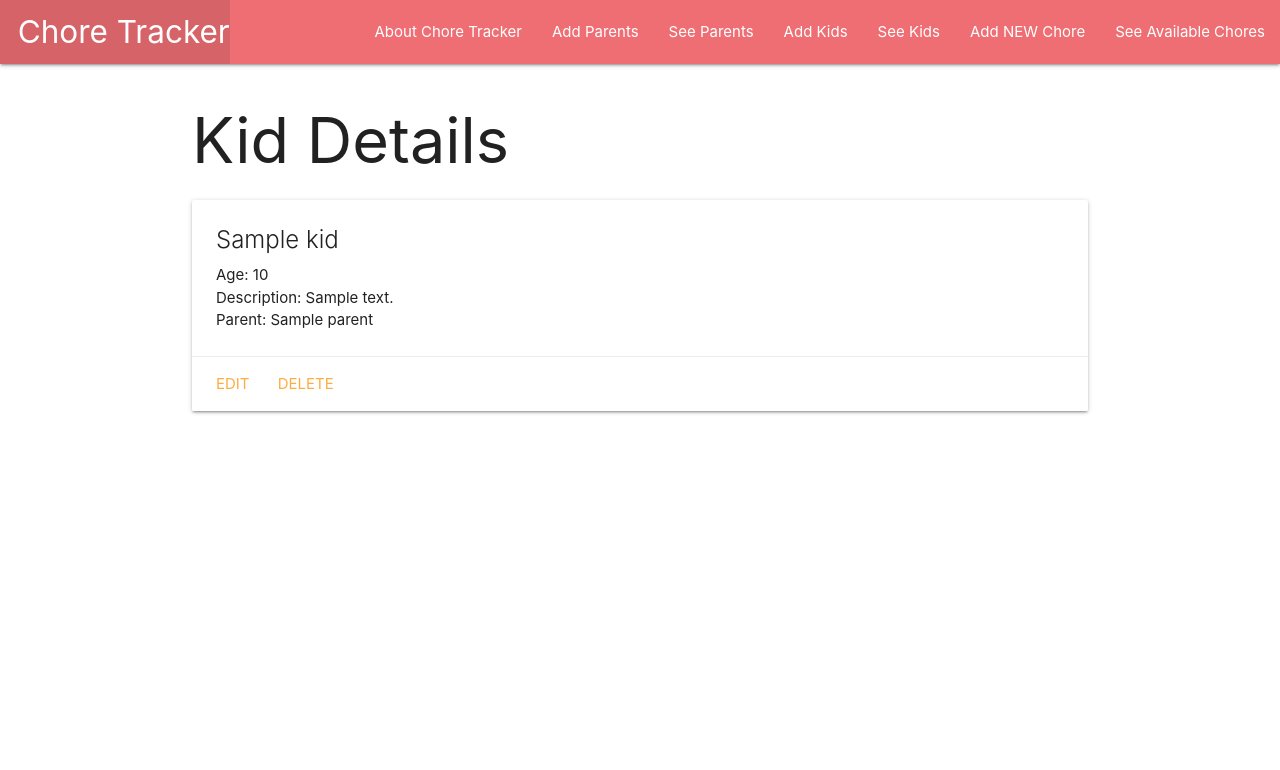
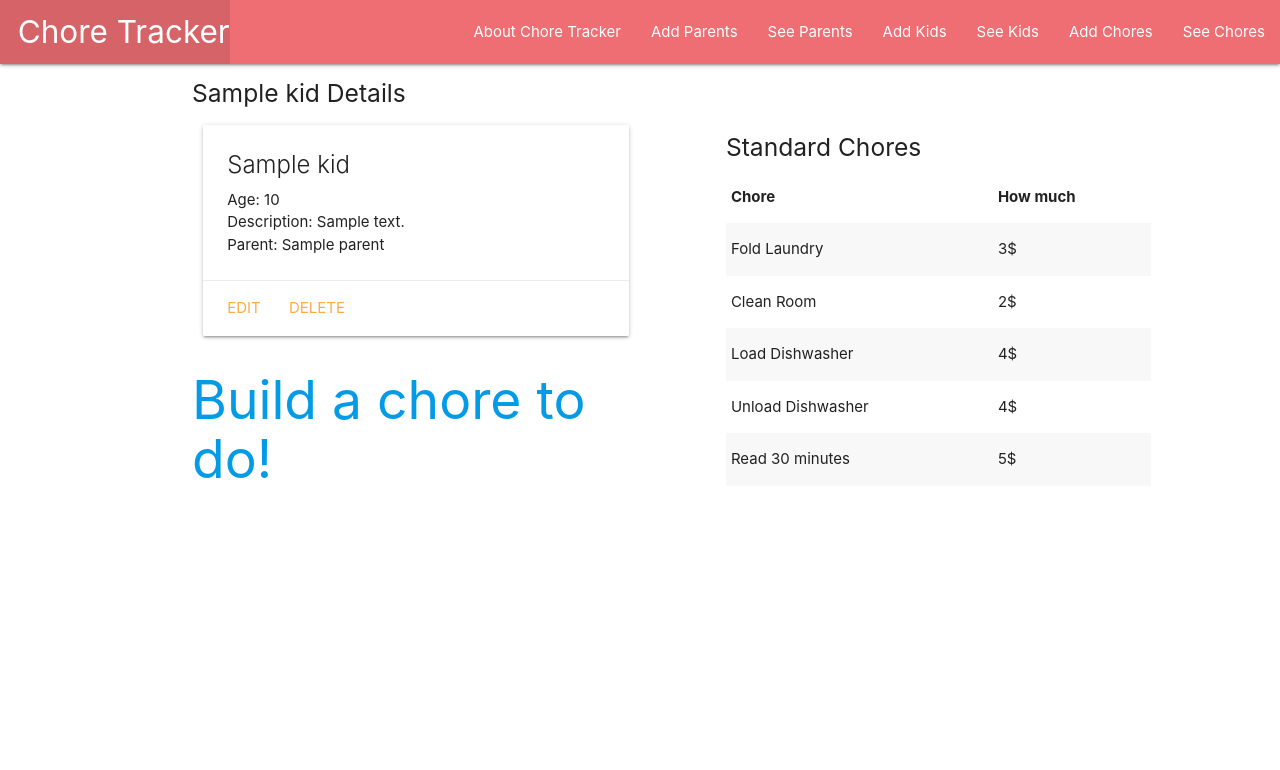
Before and after one commit to tthephas/Chore-Tracker, a Django app: page /kids/1/ in a window 1280 px wide. Shown: the top 770 px of the page. Run offline with Django 4.2, Linux system fonts and the light colour scheme; tables that the repository leaves empty hold one stand-in row (values such as "Sample post").

Commit message:
build kid detail screen out, added standard chore list. fixed urls in delete pages. changed styling on details pages to make table sizing better

```diff
--- a/main_app/models.py
+++ b/main_app/models.py
@@ -2,12 +2,8 @@ from django.db import models
 from django.urls import reverse
 from django import forms
 
-# would like a drop down for type, cleaning or learning
-# tuple of choices for type of chore
-# chore_type = (
-#     ('C', 'Cleaning'),
-#     ('L', 'Learning')
-# )
+
+
 
 # Create your models here.
 
@@ -29,6 +25,7 @@ class Kid(models.Model):
     description = models.CharField(max_length=150)
     # every kid, has one parent
     parent = models.ForeignKey(Parent, on_delete=models.CASCADE)
+    # parent = models.CharField(max_length=150, default='jim')
 
         # override the str method in models to print better
     def __str__(self):
@@ -39,7 +36,7 @@ class Kid(models.Model):
 
 class Chore(models.Model):
     name = models.CharField(max_length=100)
-    type = models.CharField(max_length=100)
+    date = models.DateField(auto_now_add=False, auto_now=False, blank=True)
 
     description = models.TextField(max_length=400)
     amount = models.IntegerField()
--- a/main_app/static/css/style.css
+++ b/main_app/static/css/style.css
@@ -12,3 +12,8 @@ footer.page-footer {
 padding-top: 0;
 text-align: right;
 }
+
+#index_cards{
+    width: 400px;
+    background-color: aqua;
+}
--- a/main_app/templates/base.html
+++ b/main_app/templates/base.html
@@ -24,8 +24,8 @@
           <li><a href="{% url 'parents_index' %}">See Parents</a></li>
           <li><a href="{% url 'kids_create' %}">Add Kids</a></li>
           <li><a href="{% url 'kids_index' %}">See Kids</a></li>
-          <li><a href="{% url 'chores_create' %}">Add NEW Chore</a></li>
-          <li><a href="{% url 'chores_index' %}">See Available Chores</a></li>
+          <li><a href="{% url 'chores_create' %}">Add Chores</a></li>
+          <li><a href="{% url 'chores_index' %}">See Chores</a></li>
 
         </ul>
       </div>
--- a/main_app/templates/kids/detail.html
+++ b/main_app/templates/kids/detail.html
@@ -1,8 +1,10 @@
 {% extends 'base.html' %}
 {% block content %}
 
-<h1>Kid Details</h1>
 
+<div class="row">
+    <h5>{{ kid.name }} Details</h5>
+    <div class="col s6">
         <div class="card">
             <div class="card-content">
                 <span class="card-title">{{ kid.name }}</span>
@@ -12,9 +14,55 @@
 
             </div>
             <div class="card-action">
-    <a href="{% url 'kids_update' cat.id %}">Edit</a>
-    <a href="{% url 'kids_delete' cat.id %}">Delete</a>
+                <a href="{% url 'kids_update' kid.id %}">Edit</a>
+                <a href="{% url 'kids_delete' kid.id %}">Delete</a>
+            </div>
+        </div>
+        <div class="row">
+            <a href="{% url 'chores_create' %}">
+
+                <h2> Build a chore to do! </h2>
+            </a>
+        </div>
+    </div>
+    <div class="col s6 push-s1">
+        <h5>Standard Chores</h5>
+        <table class="striped">
+            <thead>
+              <tr><th>Chore</th><th>How much</th></tr>
+            </thead>
+            <tbody>
+
+                <tr>
+                  <td>Fold Laundry</td>
+                  <td>3$</td>
+                </tr>
+                <tr>
+                  <td>Clean Room</td>
+                  <td>2$</td>
+                </tr>
+                <tr>
+                  <td>Load Dishwasher</td>
+                  <td>4$</td>
+                </tr>
+                <tr>
+                  <td>Unload Dishwasher</td>
+                  <td>4$</td>
+                </tr>
+                <tr>
+                  <td>Read 30 minutes</td>
+                  <td>5$</td>
+                </tr>
+
+            </tbody>
+          </table>
+
     </div>
 </div>
 
+
+
+
+
+
 {% endblock %}
--- a/main_app/templates/kids/index.html
+++ b/main_app/templates/kids/index.html
@@ -5,6 +5,7 @@
 
 {% for kid in kids %}
   <div class="card">
+    <a href="{% url 'kids_detail' kid.id %}">
     <div class="card-content">
       <span class="card-title">{{ kid.name }}</span>
 
@@ -12,6 +13,7 @@
       <p>Description: {{ kid.description }}</p>
 
     </div>
+    </a>
   </div>
 {% endfor %}
 
--- a/main_app/templates/main_app/chore_confirm_delete.html
+++ b/main_app/templates/main_app/chore_confirm_delete.html
@@ -8,6 +8,6 @@
   <form action="" method="POST">
     {% csrf_token %}
     <input type="submit" value="Yes - Delete!" class="btn">
-    <a href="{% url 'detail' chore.id %}">Cancel</a>
+    <a href="{% url 'chores_detail' chore.id %}">Cancel</a>
   </form>
 {% endblock %}
--- a/main_app/templates/main_app/kid_confirm_delete.html
+++ b/main_app/templates/main_app/kid_confirm_delete.html
@@ -8,6 +8,6 @@
   <form action="" method="POST">
     {% csrf_token %}
     <input type="submit" value="Yes - Delete!" class="btn">
-    <a href="{% url 'detail' kid.id %}">Cancel</a>
+    <a href="{% url 'kids_detail' kid.id %}">Cancel</a>
   </form>
 {% endblock %}
--- a/main_app/templates/main_app/parent_confirm_delete.html
+++ b/main_app/templates/main_app/parent_confirm_delete.html
@@ -8,6 +8,6 @@
   <form action="" method="POST">
     {% csrf_token %}
     <input type="submit" value="Yes - Delete!" class="btn">
-    <a href="{% url 'detail' parent.id %}">Cancel</a>
+    <a href="{% url 'parents_detail' parent.id %}">Cancel</a>
   </form>
 {% endblock %}
```
Also changed, not shown: main_app/templates/parents/detail.html (+50 -3 lines), main_app/migrations/0004_kid_parent.py (added), main_app/migrations/0005_alter_kid_parent.py (added), main_app/migrations/0006_remove_chore_type_chore_date.py (added), main_app/migrations/0007_alter_chore_date.py (added), main_app/migrations/0008_alter_chore_date.py (added), main_app/migrations/0009_alter_chore_date.py (added), main_app/migrations/0010_alter_chore_date.py (added). Lines whose indentation alone changed are shown as unchanged.
